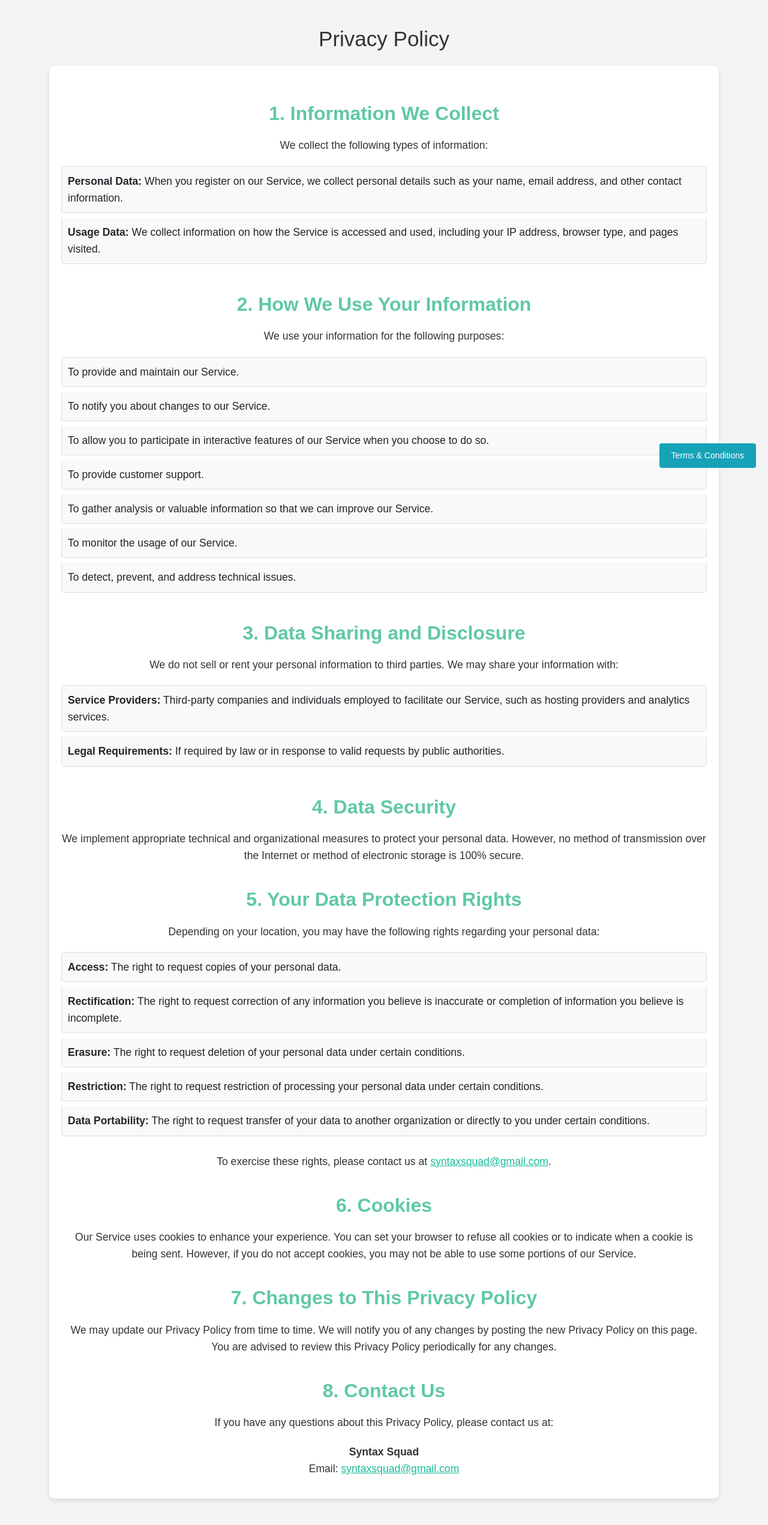
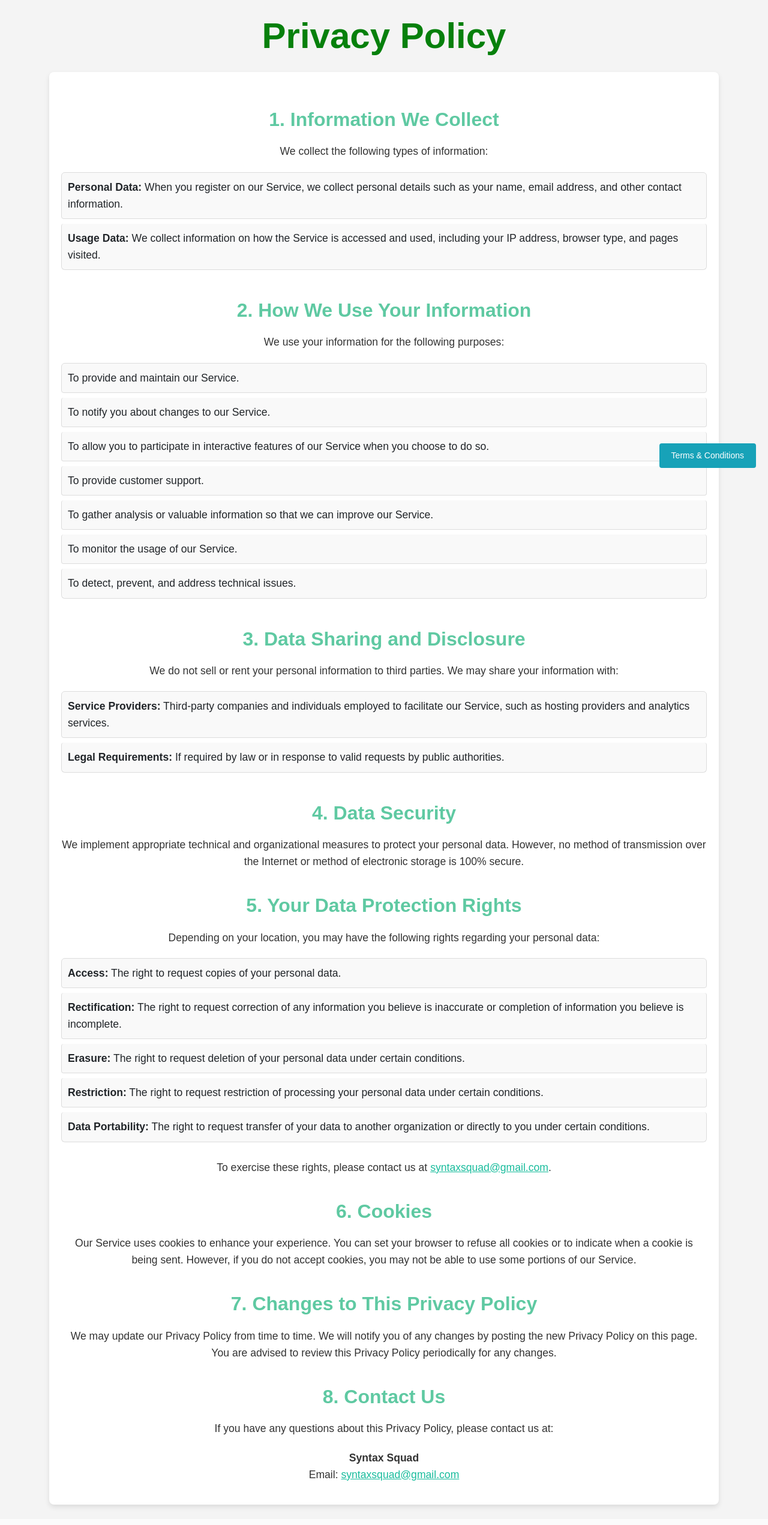
Before and after one commit to Josh-Money/ECM2434-Group-Software-Project, a Django app: template game/login/templates/privacy_policy.html in a window 1280 px wide. Shown: the whole page at 60% size. After the commit the page ends 2515 px from the top, so only its background shows below. Run offline with Django 3.2, Linux system fonts and the light colour scheme; the template is opened without the code that fills it, so the values that code supplies are empty; some libraries are stand-ins or nearby versions.

Commit message:
home page + some global

```diff
--- a/game/home/static/home/css/home-styles.css
+++ b/game/home/static/home/css/home-styles.css
@@ -1,9 +1,11 @@
 /* Author: Will Cooke */
 
 h1 {
-    color: #333;
+    color: #06800c;
     text-align: center;
-    font-size: 35px;
+    font-size: 60px;
+    font-weight: bold;
+    font-family:
 }
 
 p {
--- a/game/home/views.py
+++ b/game/home/views.py
@@ -8,7 +8,7 @@ def home(request):
     leaderboard_data = (
         Leaderboard.objects.values('user__username')
         .annotate(total_score=Sum('score'))
-        .order_by('-total_score')[:10]
+        .order_by('-total_score')[:4]
     )
 
     leaderboard_list = []
--- a/game/static/css/base.css
+++ b/game/static/css/base.css
@@ -1,4 +1,3 @@
-/* Global reset and styling */
 * {
     margin: 0;
     padding: 0;
@@ -8,13 +7,13 @@
 body {
     background-color: #f4f4f4;
     font-family: Arial, sans-serif;
-    padding: 20px;
 }
 
 header {
     position: relative;
-    padding: 10px;
     height: 50px;
+    top: 0;
+    width: 100%;
 }
 
 button {
@@ -28,6 +27,7 @@ button:hover {
 }
 
 .navbar {
+    background-color: white;
     display: flex;
     justify-content: space-between; /* Space between left/right sections */
     align-items: center;
```
Also changed, not shown: game/home/templates/home/home.html (+6 -7 lines).
